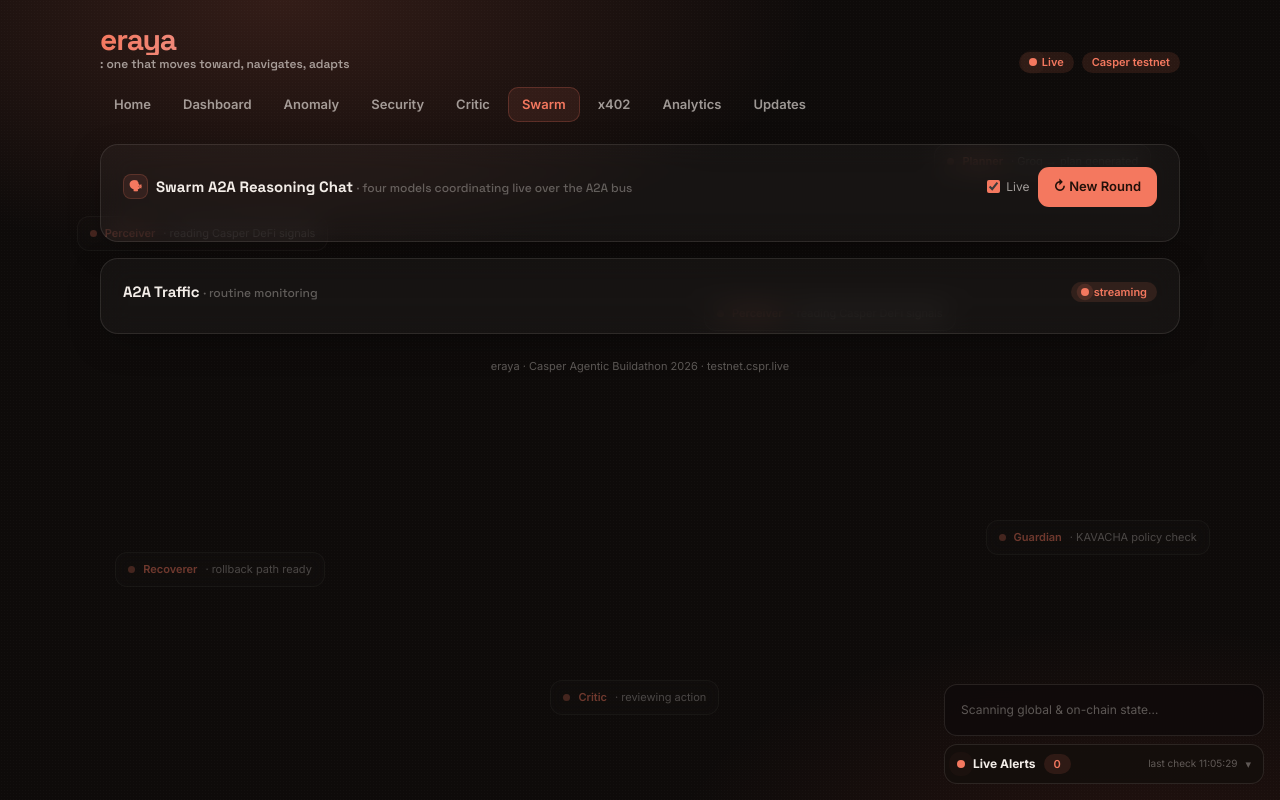
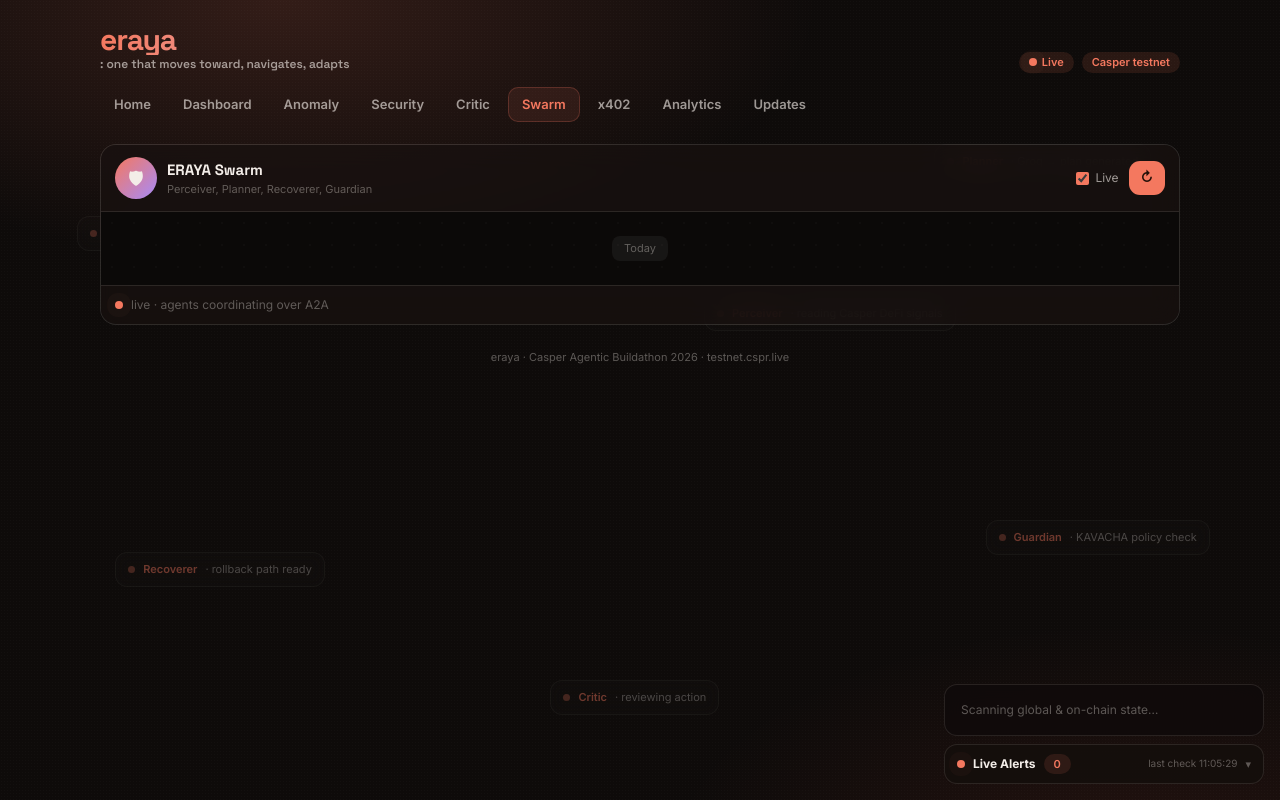
Before and after one commit to martian3062/eraya_microsoft, a Django app: page /demo/swarm/ in a window 1280 px wide. Run offline with Django 5.2, Linux system fonts and the light colour scheme; parts of the project's set-up code (start-up, migrations or seed data) failed here and were passed over; some libraries are stand-ins or nearby versions.

Commit message:
Humanize A2A chat (temp 1.2, teammate personas) + WhatsApp group-chat UI
groq_chat gains a temperature param (swarm runs at 1.2); agent personas rewritten
as human teammates with personality; strip wrapping quotes. Swarm page restyled
as a WhatsApp group chat — avatars, bubbles with tails, sender names, typing
indicators, ticks, system notices for anomalies.

Co-Authored-By: Claude Opus 4.8 <noreply@anthropic.com>

```diff
--- a/backend/apps/frontend/templates/frontend/demo_swarm.html
+++ b/backend/apps/frontend/templates/frontend/demo_swarm.html
@@ -1,25 +1,43 @@
 {% extends "frontend/demo_base.html" %}
-{% block title %}eraya — Swarm A2A Chat{% endblock %}
+{% block title %}eraya — Swarm Chat{% endblock %}
 {% block page %}swarm{% endblock %}
 {% block content %}
-<section class="card" style="margin-bottom:16px">
-  <div class="flex items-center justify-between mb-3 flex-wrap gap-2">
-    <div class="flex items-center gap-2"><span class="chip">🗣</span><span class="sec-title">Swarm A2A Reasoning Chat <span class="sec-sub">· four models coordinating live over the A2A bus</span></span></div>
-    <div class="flex items-center gap-2">
-      <label style="font-size:12px;color:var(--fg2);display:flex;align-items:center;gap:6px;cursor:pointer"><input type="checkbox" id="live-toggle" checked style="accent-color:var(--a)"> Live</label>
-      <button class="btn" id="round-btn" onclick="runRound(true)">↻ New Round</button>
+<style>
+.wa{border-radius:16px;overflow:hidden;border:1px solid var(--bd);background:var(--card);backdrop-filter:blur(14px)}
+.wa-top{display:flex;align-items:center;gap:10px;padding:12px 14px;background:rgba(20,14,12,.7);border-bottom:1px solid var(--bd)}
+.wa-gav{width:42px;height:42px;border-radius:50%;background:linear-gradient(135deg,#f4785f,#a78bfa);display:flex;align-items:center;justify-content:center;font-size:18px;flex-shrink:0}
+.wa-chat{padding:16px 14px;max-height:62vh;overflow-y:auto;
+  background:radial-gradient(rgba(255,255,255,.02) 1px,transparent 1px);background-size:22px 22px;background-color:#0b0908}
+.wa-sys{width:fit-content;max-width:80%;margin:8px auto;padding:4px 12px;border-radius:8px;font-size:11px;text-align:center}
+.wa-row{display:flex;gap:8px;margin-bottom:9px;align-items:flex-end;animation:pop .25s ease}
+@keyframes pop{from{opacity:0;transform:translateY(6px)}to{opacity:1}}
+.wa-av{width:30px;height:30px;border-radius:50%;flex-shrink:0;display:flex;align-items:center;justify-content:center;font-size:14px}
+.wa-bubble{max-width:76%;background:#17120f;border-radius:10px;border-top-left-radius:3px;padding:6px 10px 5px;position:relative;box-shadow:0 1px 2px rgba(0,0,0,.3)}
+.wa-bubble:before{content:"";position:absolute;left:-6px;top:0;border:6px solid transparent;border-top-color:#17120f;border-right:0}
+.wa-name{font-size:12px;font-weight:700;margin-bottom:1px}
+.wa-text{font-size:13px;color:var(--fg);line-height:1.4}
+.wa-meta{display:flex;align-items:center;gap:5px;justify-content:flex-end;font-size:9px;color:var(--fg3);margin-top:2px}
+.wa-tag{background:rgba(255,255,255,.05);border-radius:4px;padding:0 4px;font-family:ui-monospace,monospace}
+.wa-foot{display:flex;align-items:center;gap:8px;padding:10px 14px;background:rgba(20,14,12,.7);border-top:1px solid var(--bd);font-size:12px;color:var(--fg3)}
+.typing span{display:inline-block;width:5px;height:5px;border-radius:50%;background:var(--fg3);margin:0 1px;animation:ty 1.2s infinite}
+.typing span:nth-child(2){animation-delay:.2s}.typing span:nth-child(3){animation-delay:.4s}
+@keyframes ty{0%,60%,100%{opacity:.3;transform:translateY(0)}30%{opacity:1;transform:translateY(-3px)}}
+</style>
+
+<section class="wa">
+  <div class="wa-top">
+    <div class="wa-gav">🛡</div>
+    <div style="flex:1;min-width:0">
+      <div style="font-weight:700;font-size:15px" class="brand">ERAYA Swarm</div>
+      <div id="members" style="font-size:11px;color:var(--fg3);overflow:hidden;text-overflow:ellipsis;white-space:nowrap">Perceiver, Planner, Recoverer, Guardian</div>
     </div>
+    <label style="font-size:12px;color:var(--fg2);display:flex;align-items:center;gap:6px;cursor:pointer"><input type="checkbox" id="live-toggle" checked style="accent-color:var(--a)"> Live</label>
+    <button class="btn" id="round-btn" onclick="runRound(true)" style="padding:7px 12px">↻</button>
   </div>
-  <div id="roster" class="grid grid-cols-2 md:grid-cols-4 gap-2"></div>
-</section>
-
-<section class="card">
-  <div class="flex items-center justify-between mb-2">
-    <div class="sec-title">A2A Traffic <span class="sec-sub" id="chat-mode">· routine monitoring</span></div>
-    <span class="badge badge-a" id="chat-status"><span class="pulse"></span> streaming</span>
-  </div>
-  <div id="chat" style="max-height:60vh;overflow-y:auto;padding-right:4px">
-    <div style="color:var(--fg3);padding:14px">Agents are connecting to the A2A bus…</div>
+  <div id="chat" class="wa-chat"><div class="wa-sys" style="background:rgba(255,255,255,.05);color:var(--fg3)">agents connecting to the A2A bus…</div></div>
+  <div class="wa-foot">
+    <span id="foot-status"><span class="pulse" style="display:inline-block"></span></span>
+    <span id="foot-text">live · agents coordinating over A2A</span>
   </div>
 </section>
 {% endblock %}
@@ -28,12 +46,11 @@
 <script>
 let history=[], busy=false;
 const AICON={Perceiver:'👁',Planner:'🧠',Recoverer:'🔧',Guardian:'🛡'};
+const ACOLOR={Perceiver:'#2dd4bf',Planner:'#a78bfa',Recoverer:'#34d399',Guardian:'#f87171'};
 
-(async()=>{ // roster
-  try{const r=await jget('/api/domains/casper_defi/swarm-chat/');
-    document.getElementById('roster').innerHTML=(r.agents||[]).map(a=>`<div class="kpi" style="border-color:${a.color}44"><div style="color:${a.color};font-weight:700;font-size:13px">${AICON[a.role]||'●'} ${a.role}</div><div class="mono" style="color:var(--fg3);font-size:10px;margin-top:2px">${esc(a.model)}</div></div>`).join('');
-  }catch(e){}
-})();
+(async()=>{try{const r=await jget('/api/domains/casper_defi/swarm-chat/');
+  document.getElementById('members').textContent=(r.agents||[]).map(a=>a.role+' ('+a.model.split('/').pop()+')').join(', ');
+}catch(e){}})();
 
 async function currentTrigger(){
   try{const d=await jget('/api/domains/casper_defi/threats/');
@@ -41,31 +58,39 @@ async function currentTrigger(){
     return crit?{type:crit.type,target:crit.target,severity:crit.severity,summary:crit.summary}:null;
   }catch(e){return null;}
 }
-function bubble(m){
-  const c=m.color||'#f4785f';
-  return `<div class="row" style="margin-bottom:8px;padding:10px 12px;border-radius:12px;border-left:2px solid ${c};background:${c}0d">
-    <div style="display:flex;align-items:center;gap:6px;flex-wrap:wrap;margin-bottom:3px">
-      <span style="font-weight:600;color:${c};font-size:12px">${AICON[m.from]||'●'} ${esc(m.from)} <span style="color:var(--fg3)">→</span> ${esc(m.to)}</span>
-      <span class="badge" style="background:rgba(255,255,255,.05);color:var(--fg3);font-size:9px" class="mono">${esc((m.model||'').split('/').pop())}</span>
-      <span style="margin-left:auto;color:var(--fg3);font-size:10px">${new Date((m.ts||Date.now()/1000)*1000).toLocaleTimeString('en',{hour12:false})}</span>
-    </div>
-    <div style="color:var(--fg);font-size:13px">${esc(m.text)}</div></div>`;
+function sysMsg(text,color){const c=document.getElementById('chat');c.insertAdjacentHTML('beforeend',`<div class="wa-sys" style="background:${color}1a;color:${color}">${esc(text)}</div>`);c.scrollTop=c.scrollHeight;}
+function typingRow(role){
+  const col=ACOLOR[role]||'#f4785f';
+  return `<div class="wa-row" id="typing"><div class="wa-av" style="background:${col}22;color:${col}">${AICON[role]||'●'}</div><div class="wa-bubble"><div class="wa-name" style="color:${col}">${esc(role)}</div><div class="typing"><span></span><span></span><span></span></div></div></div>`;
+}
+function msgRow(m){
+  const col=m.color||ACOLOR[m.from]||'#f4785f';
+  const t=new Date((m.ts||Date.now()/1000)*1000).toLocaleTimeString('en',{hour:'2-digit',minute:'2-digit'});
+  return `<div class="wa-row"><div class="wa-av" style="background:${col}22;color:${col}">${AICON[m.from]||'●'}</div>
+    <div class="wa-bubble"><div class="wa-name" style="color:${col}">${esc(m.from)} <span style="color:var(--fg3);font-weight:400;font-size:10px">→ ${esc(m.to)}</span></div>
+    <div class="wa-text">${esc(m.text)}</div>
+    <div class="wa-meta"><span class="wa-tag">${esc((m.model||'').split('/').pop())}</span> ${t} <span style="color:var(--a)">✓✓</span></div></div></div>`;
 }
 async function runRound(manual){
   if(busy)return; busy=true;
-  const btn=document.getElementById('round-btn'); if(manual)btn.innerHTML='<span class="spin"></span> reasoning…';
-  document.getElementById('chat-status').innerHTML='<span class="spin"></span> agents reasoning…';
+  const btn=document.getElementById('round-btn'); if(manual)btn.innerHTML='<span class="spin"></span>';
   const trig=await currentTrigger();
-  document.getElementById('chat-mode').textContent = trig? '· coordinating on '+trig.type.replace(/_/g,' ') : '· routine monitoring';
+  const chat=document.getElementById('chat');
+  if(history.length===0)chat.innerHTML='<div class="wa-sys" style="background:rgba(255,255,255,.05);color:var(--fg3)">Today</div>';
+  if(trig)sysMsg('⚠ anomaly detected — '+trig.type.replace(/_/g,' ')+' on '+trig.target,A_DEEP);
+  document.getElementById('foot-text').textContent = trig? 'coordinating on '+trig.type.replace(/_/g,' ') : 'live · agents coordinating over A2A';
   try{
     const {data:d}=await jpost('/api/domains/casper_defi/swarm-chat/',{trigger:trig,prior:history.slice(-6)});
-    const chat=document.getElementById('chat');
-    if(history.length===0)chat.innerHTML='';
-    if(trig){chat.insertAdjacentHTML('beforeend',`<div class="row" style="text-align:center;margin:6px 0;color:${A_DEEP};font-size:11px">⚠ anomaly detected — swarm coordinating on ${esc(trig.type)}</div>`);}
-    (d.messages||[]).forEach((m,i)=>setTimeout(()=>{chat.insertAdjacentHTML('beforeend',bubble(m));chat.scrollTop=chat.scrollHeight;},i*700));
-    history=history.concat(d.messages||[]).slice(-30);
+    const msgs=d.messages||[];
+    for(let i=0;i<msgs.length;i++){
+      chat.insertAdjacentHTML('beforeend',typingRow(msgs[i].from)); chat.scrollTop=chat.scrollHeight;
+      await new Promise(r=>setTimeout(r,700+Math.random()*500));
+      const tp=document.getElementById('typing'); if(tp)tp.remove();
+      chat.insertAdjacentHTML('beforeend',msgRow(msgs[i])); chat.scrollTop=chat.scrollHeight;
+    }
+    history=history.concat(msgs).slice(-30);
   }catch(e){}
-  setTimeout(()=>{document.getElementById('chat-status').innerHTML='<span class="pulse"></span> streaming';if(manual)btn.textContent='↻ New Round';busy=false;},3200);
+  if(manual)btn.textContent='↻'; busy=false;
 }
 runRound(false);
 setInterval(()=>{if(document.getElementById('live-toggle').checked)runRound(false);},20000);
```
Also changed, not shown: backend/core/casper/swarm_chat.py (+9 -7 lines), backend/core/providers/llm.py (+5 -5 lines).
